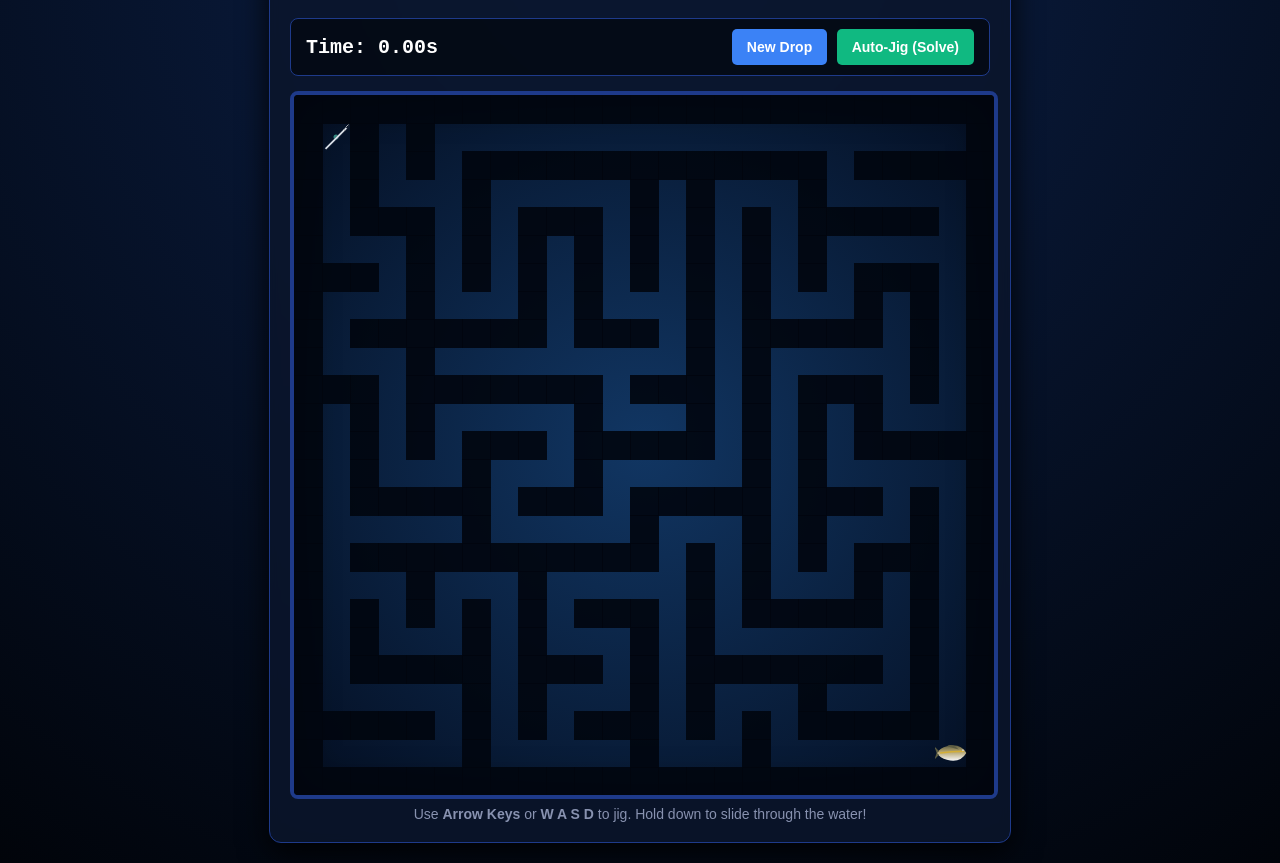
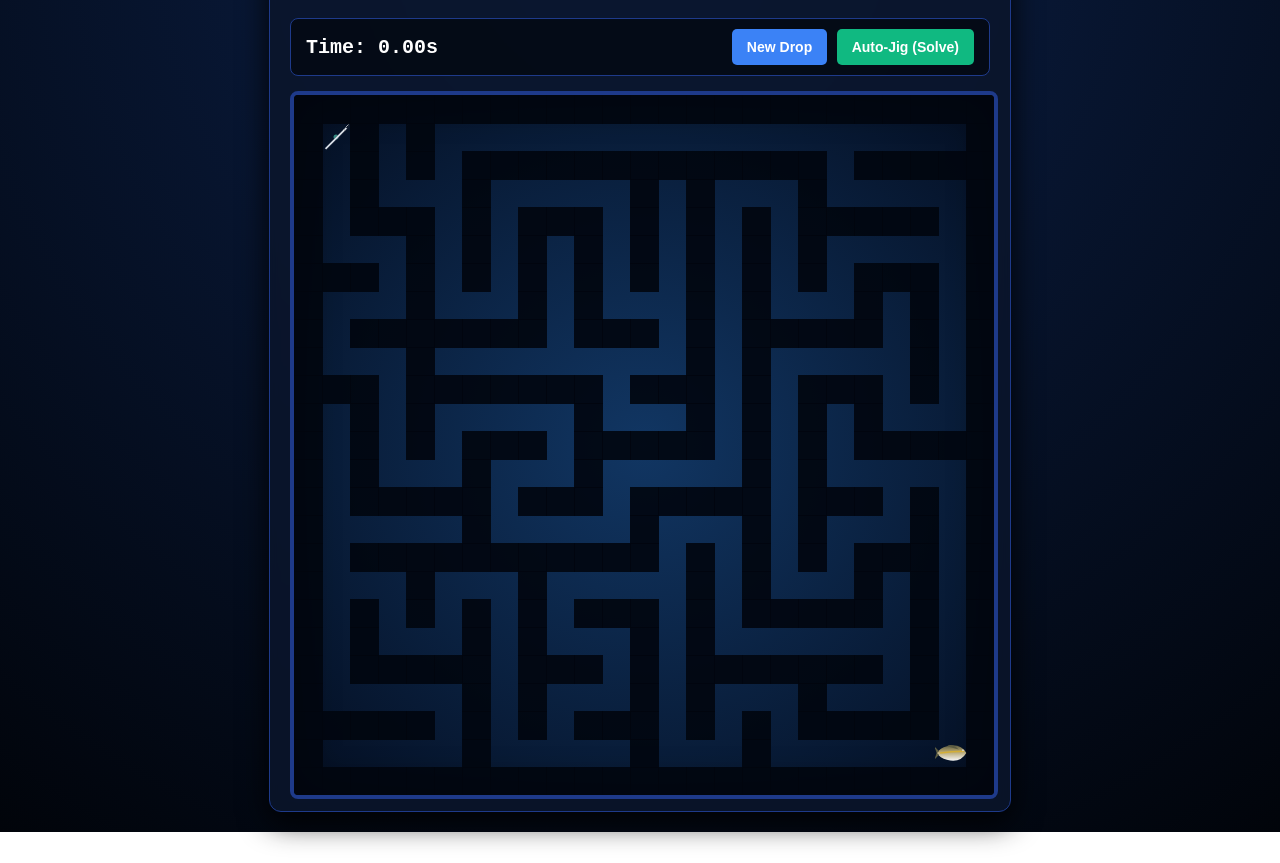
Before and after one commit to renekrmacGit/DeepFeesh-labirint, a plain HTML site: page index.html in a window 1280 px wide. Shown: the part 81-944 px from the top of the page. After the commit the page ends 913 px from the top, so only its background shows below. Drawn offline with Linux system fonts and the light colour scheme.

Commit message:
Fix HTML formatting and structure

```diff
--- a/index.html
+++ b/index.html
@@ -32,9 +32,7 @@
             </div>
         </div>
 
-        <div class="instructions">
-            Use <b>Arrow Keys</b> or <b>W A S D</b> to jig. Hold down to slide through the water!
-        </div>
+
     </div>
 
     <script src="js/script.js"></script>
```
